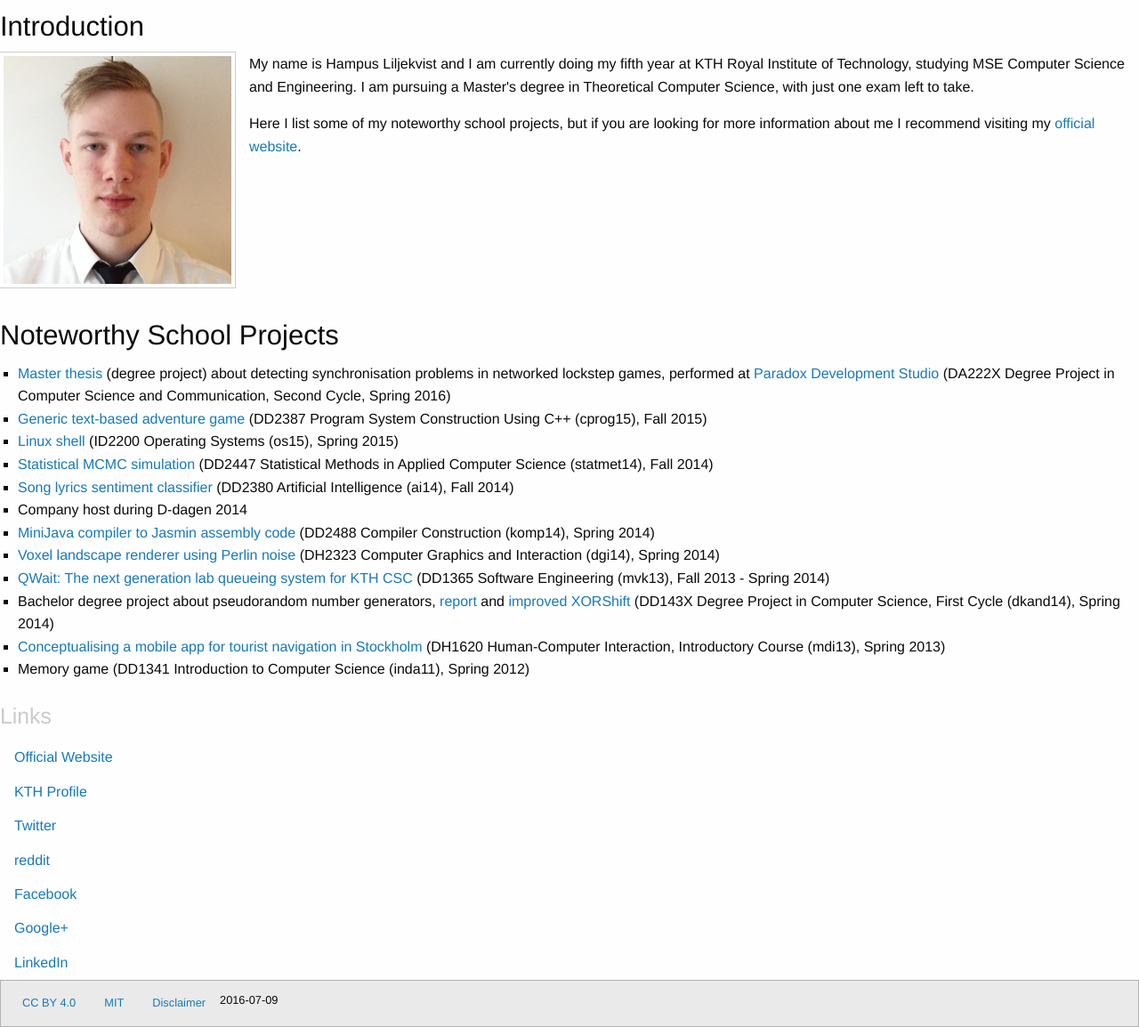
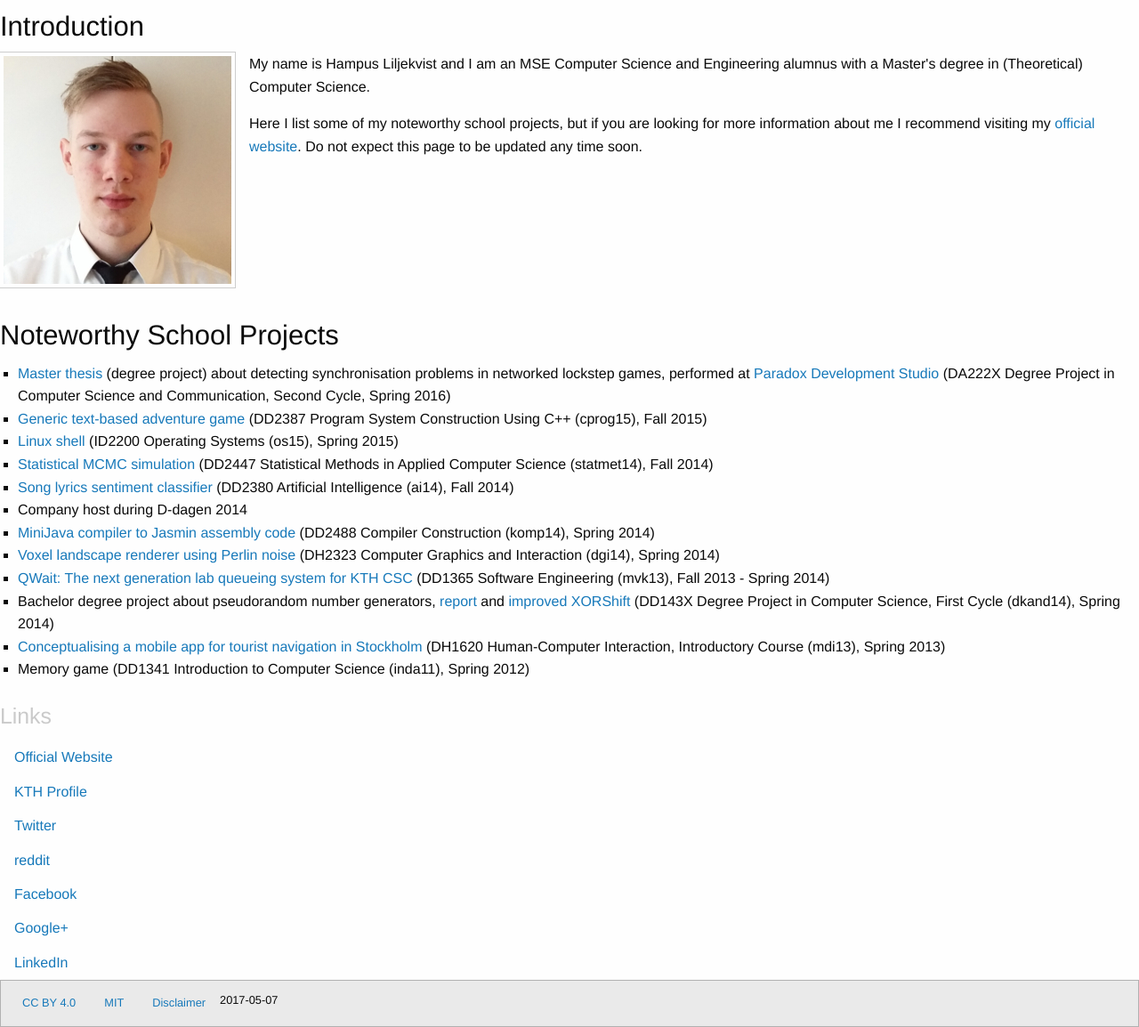
Before and after one commit to hlilje/kth-homepage, a PHP site: page / in a window 1280 px wide. Shown: the part 119-1273 px from the top of the page at 89% size. Run offline with PHP 8.4, Linux system fonts and the light colour scheme; some libraries are stand-ins or nearby versions.

Commit message:
Update text

```diff
--- a/index.php
+++ b/index.php
@@ -60,14 +60,13 @@
                 </div>
                 <div class="media-object-section middle">
                   <p>
-                    My name is Hampus Liljekvist and I am currently doing my fifth year at
-                    KTH Royal Institute of Technology, studying MSE Computer Science and
-                    Engineering. I am pursuing a Master's degree in Theoretical Computer Science,
-                    with just one exam left to take.
+                    My name is Hampus Liljekvist and I am an MSE Computer Science and Engineering
+                    alumnus with a Master's degree in (Theoretical) Computer Science.
                   </p>
                   <p>
                     Here I list some of my noteworthy school projects, but if you are looking for
                     more information about me I recommend visiting my <a href="https://hlilje.com/">official website</a>.
+                    Do not expect this page to be updated any time soon.
                   </p>
                 </div>
               </div>
@@ -116,7 +115,7 @@
               <li><small><a href="https://creativecommons.org/licenses/by/4.0/">CC BY 4.0</a></small></li>
               <li><small><a href="https://opensource.org/licenses/MIT">MIT</a></small></li>
               <li><small><a href="https://www.kth.se/en/gemensamt/disclaimer/disclaimer-for-personliga-webbsidor-1.62633">Disclaimer</a></small></li>
-              <li><small><time datetime="2016-07-09">2016-07-09</time></small></li>
+              <li><small><time datetime="2017-05-07">2017-05-07</time></small></li>
             </ul>
           </div>
         </footer>
```
